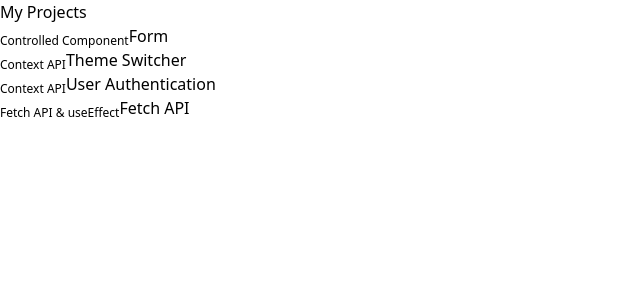
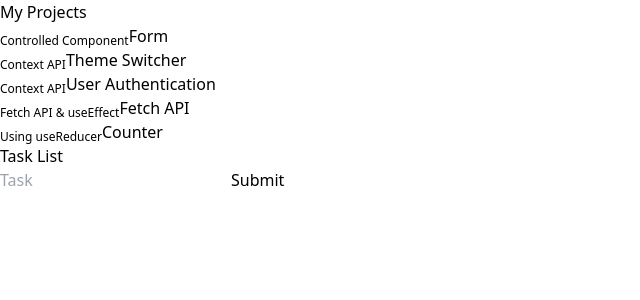
Before and after one commit to jc-padua/my-react-projects, a React (Vite) app: page /counter in a window 1280 px wide. Shown: the top 300 px of the page, without its empty margins (0-640 px from the left). Built offline with nearby package versions, Linux system fonts and the light colour scheme.

Commit message:
add new project about useReducer

```diff
--- /dev/null
+++ b/src/projects/Task.jsx
@@ -0,0 +1,139 @@
+import { useReducer, useState } from 'react';
+
+/*
+    Initializing state and dispatch using useReducer
+      const [state, dispatch] = useReducer();
+
+    'state' serves as the holder for the current value/object/array.
+    'dispatch' is a function that holds the reducer function.
+
+    useReducer requires two arguments:
+    - First argument is the reducer function.
+    - Second argument is the initial state, which can be an object or an array.
+
+    Create a reducer function with two parameters: (state, action)
+    - This function contains the logic for updating the state based on the provided action.
+    - The 'action' parameter triggers specific behavior depending on its type.
+
+    Example dispatch usage:
+      dispatch({ type: 'action' });
+
+    This is used to trigger an action. The 'type' property specifies the action to be performed.
+
+*/
+
+const ACTION_TYPE = {
+  ADD_TASK: 'add-task',
+  TOGGLE_TASK: 'toggle-task',
+  DELETE_TASK: 'delete-task',
+};
+
+const reducer = (task, action) => {
+  if (action.type == 'add-task')
+    return [
+      ...task,
+      { id: Date.now(), name: action.payload, completed: false },
+    ];
+  if (action.type == 'toggle-task') {
+    return task.map(task =>
+      task.id === action.payload
+        ? { ...task, completed: !task.completed }
+        : task
+    );
+  }
+  if (action.type == 'delete-task') {
+    const indexToDelete = task.findIndex(task => task.id === action.payload);
+    if (indexToDelete !== -1) {
+      const updatedTasks = [...task];
+      updatedTasks.splice(indexToDelete, 1);
+      return updatedTasks;
+    }
+    return task;
+  }
+};
+
+function Task() {
+  const [task, dispatch] = useReducer(reducer, []);
+  const [taskName, setTaskName] = useState('');
+
+  const handleSubmit = e => {
+    e.preventDefault();
+    if (!taskName) {
+      return alert('Please provide task');
+    }
+
+    dispatch({ type: ACTION_TYPE.ADD_TASK, payload: taskName });
+    setTaskName('');
+  };
+
+  console.log(task);
+  return (
+    <div className="flex items-center justify-center min-h-screen">
+      <div className="border-2 p-4">
+        <h1 className="mb-4 text-2xl">Task List</h1>
+        <form onSubmit={handleSubmit}>
+          <input
+            type="text"
+            className="border-2 p-2 rounded-md"
+            placeholder="Task"
+            value={taskName}
+            onChange={e => setTaskName(e.target.value)}
+          />
+          <button
+            type="submit"
+            className="border-2 p-2 rounded-md ml-4 hover:bg-slate-600 hover:text-white transition-all"
+          >
+            Submit
+          </button>
+        </form>
+        <div className="mt-4">
+          <ul className="flex flex-col gap-2">
+            {task ? (
+              task.map(item => {
+                return (
+                  <li key={item.id} className="flex justify-between p-2">
+                    <p
+                      className={`text-xl ${
+                        item.completed ? 'text-green-400' : 'text-black'
+                      }`}
+                    >
+                      {item.name}
+                    </p>
+                    <div className="">
+                      <button
+                        className="border-2 rounded-md p-2"
+                        onClick={() =>
+                          dispatch({
+                            type: ACTION_TYPE.TOGGLE_TASK,
+                            payload: item.id,
+                          })
+                        }
+                      >
+                        Complete
+                      </button>
+                      <button
+                        className="border-2 rounded-md p-2"
+                        onClick={() =>
+                          dispatch({
+                            type: ACTION_TYPE.DELETE_TASK,
+                            payload: item.id,
+                          })
+                        }
+                      >
+                        Delete
+                      </button>
+                    </div>
+                  </li>
+                );
+              })
+            ) : (
+              <p>Empty task</p>
+            )}
+          </ul>
+        </div>
+      </div>
+    </div>
+  );
+}
+
+export default Task;
--- a/src/routes.jsx
+++ b/src/routes.jsx
@@ -1,6 +1,7 @@
 import App from './App';
 import FetchAPI from './projects/FetchAPI.jsx';
 import Form from './projects/Form.jsx';
+import Task from './projects/Task.jsx';
 import ThemeSwitcher from './projects/ThemeSwitcher.jsx';
 import Login from './projects/UserAuthentication/Login.jsx';
 
@@ -29,6 +30,12 @@ export const routes = [
     element: <FetchAPI />,
     topic: 'Fetch API & useEffect',
   },
+  {
+    path: '/counter',
+    name: 'Counter',
+    element: <Task />,
+    topic: 'Using useReducer',
+  },
 ];
 
 export default routes;
```
